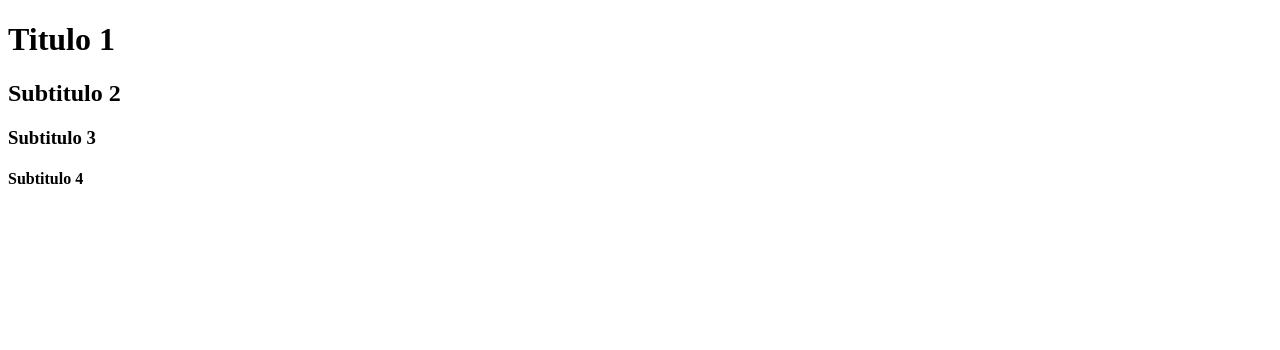
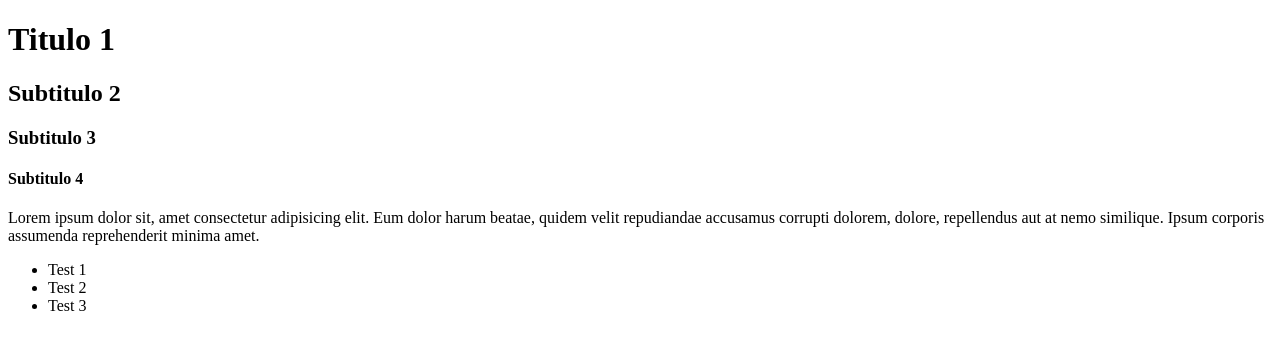
Before and after one commit to carlosaleman/Repositorio_2, a plain HTML site: page index.html in a window 1280 px wide. Drawn offline with Linux system fonts and the light colour scheme.

Commit message:
Agregado html empresa

```diff
--- a/index.html
+++ b/index.html
@@ -10,5 +10,11 @@
     <h2>Subtitulo 2</h2>
     <h3>Subtitulo 3</h3>
     <h4>Subtitulo 4</h4>
+    <p>Lorem ipsum dolor sit, amet consectetur adipisicing elit. Eum dolor harum beatae, quidem velit repudiandae accusamus corrupti dolorem, dolore, repellendus aut at nemo similique. Ipsum corporis assumenda reprehenderit minima amet.    </p>
+    <ul>
+        <li>Test 1</li>
+        <li>Test 2</li>
+        <li>Test 3</li>
+    </ul>
 </body>
 </html>
```
Also changed, not shown: empresa.html (added, +11 -0 lines).
